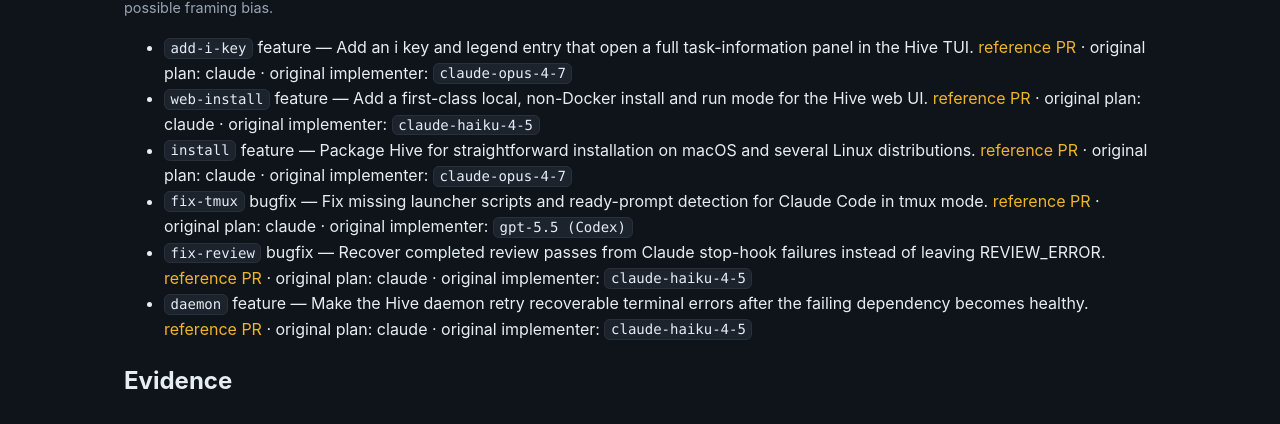
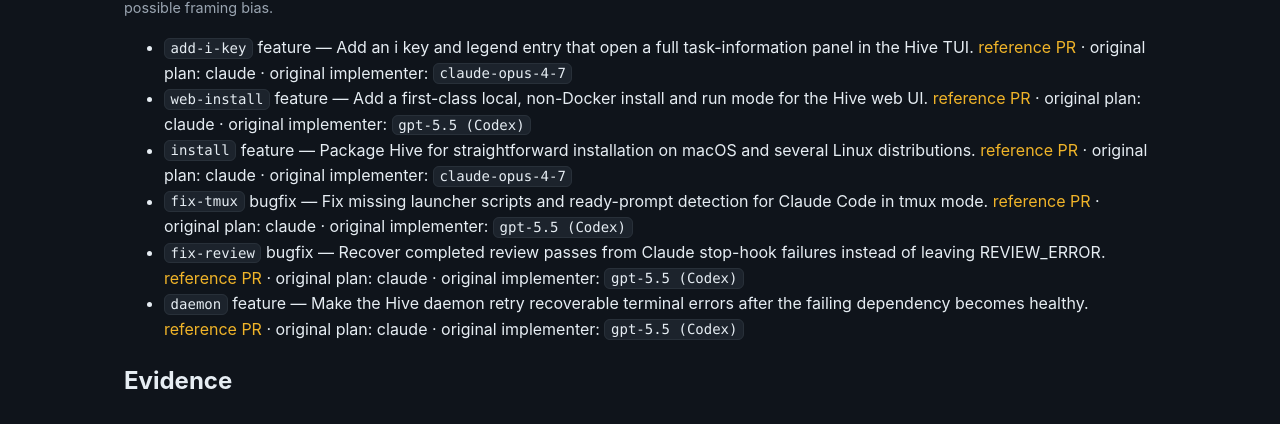
Before and after one commit to ivankuznetsov/hive-site, a Jekyll site: the page built from bench/index.md, in a window 1280 px wide and 900 px high, scrolled down 5905 px. Shown: the part 143-567 px from the top of the window. Built offline with Jekyll 4.4.1, drawn with Linux system fonts in a browser that asks for light colours.

Commit message:
bench: correct Codex provenance across June tasks

```diff
--- a/_data/bench.json
+++ b/_data/bench.json
@@ -195,7 +195,7 @@
       "desc": "Add a first-class local, non-Docker install and run mode for the Hive web UI.",
       "pr": "https://github.com/ivankuznetsov/hive/pull/622",
       "plan_author": "claude",
-      "original_model": "claude-haiku-4-5"
+      "original_model": "gpt-5.5 (Codex)"
     },
     {
       "key": "install",
@@ -222,7 +222,7 @@
       "desc": "Recover completed review passes from Claude stop-hook failures instead of leaving REVIEW_ERROR.",
       "pr": "https://github.com/ivankuznetsov/hive/pull/625",
       "plan_author": "claude",
-      "original_model": "claude-haiku-4-5"
+      "original_model": "gpt-5.5 (Codex)"
     },
     {
       "key": "daemon",
@@ -231,7 +231,7 @@
       "desc": "Make the Hive daemon retry recoverable terminal errors after the failing dependency becomes healthy.",
       "pr": "https://github.com/ivankuznetsov/hive/pull/624",
       "plan_author": "claude",
-      "original_model": "claude-haiku-4-5"
+      "original_model": "gpt-5.5 (Codex)"
     }
   ],
   "candidates": [
```
